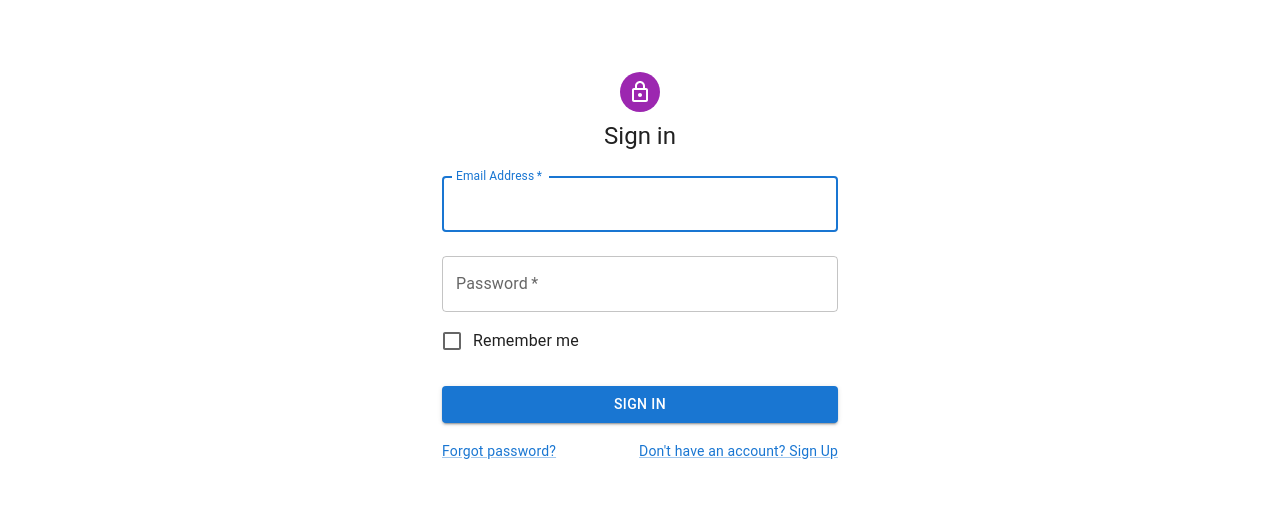
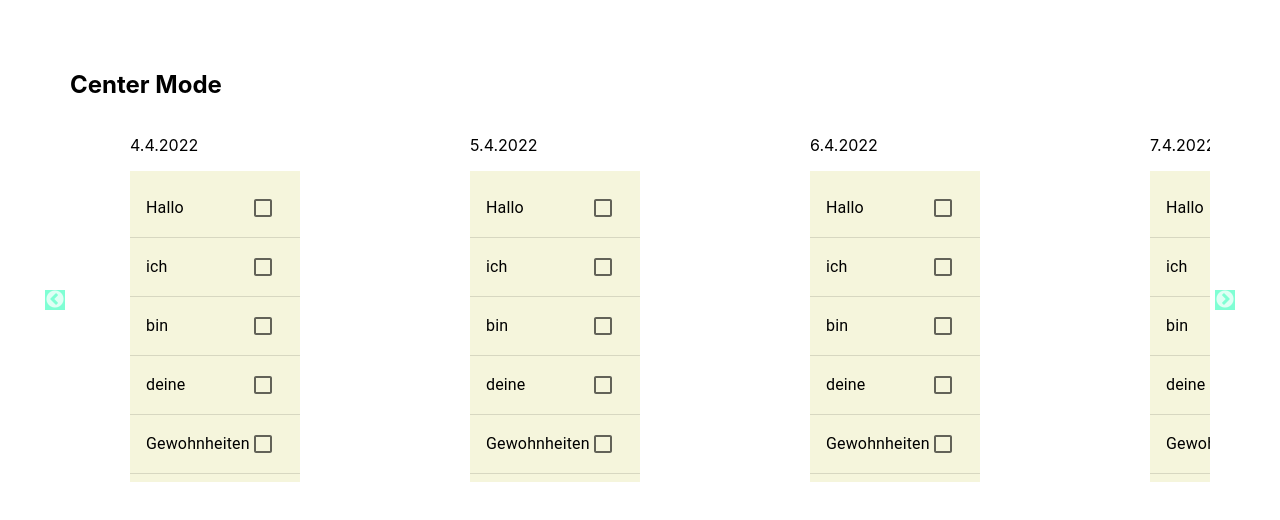
Before and after one commit to vajos/habit_track, a React (Create React App) app: page / in a window 1280 px wide. Shown: the top 520 px of the page. Built offline with nearby package versions, Linux system fonts and the light colour scheme.

Commit message:
zweite Version

```diff
--- a/src/Carousel.css
+++ b/src/Components/Carousel.css
@@ -1,6 +1,6 @@
 .slick-arrow.slick-prev, .slick-arrow.slick-next{
-    background-color: green;
-    color: black;
+    background-color: aquamarine;
+    color: rgb(230, 0, 0);
 
 }
 .custom-indicator li{
--- a/src/Carousel.js
+++ b/src/Components/Carousel.js
@@ -4,45 +4,47 @@ import "slick-carousel/slick/slick.css";
 import "slick-carousel/slick/slick-theme.css";
 import HabitsDaily from "./HabitsDaily";
 import "./Carousel.css";
+import { Button } from "@mui/material";
+import HabitBox from "./HabitBox";
 
-export default class SimpleSlider extends Component {
+const PrevButton = () => {
+  return <Button />;
+};
+const NextButton = () => {
+  return <Button />;
+};
+
+export default class Carousel extends Component {
   render() {
     const settings = {
       focusOnSelect: true,
-      dots: true,
-      initialSlide: 0,
+      dots: false,
+      initialSlide: 1,
       className: "center",
-      centerMode: false,
+      centerMode: true,
       infinite: false,
       centerPadding: "60px",
       slidesToShow: 3,
       speed: 500,
-      customPaging: (i) => {
-        console.log(i);
-        return (
-          <div style={{ width: "50px" }}>
-            {date + 1}.{month}
-          </div>
-        );
-      },
-      dotsClass: "slick-dots custom-indicator",
+      // prevArrow: PrevButton(),
+      // nextArrow: NextButton(),
     };
 
     let newDate = new Date();
     let date = newDate.getDate();
     let month = newDate.getMonth() + 1;
     let year = newDate.getFullYear();
-    const data = [0, 1, 2, 3];
+    const data = [0, 1, 2, 3, 4, 5, 6, 7];
 
     return (
-      <div style={{ margin: "50px" }}>
+      <div style={{ margin: "70px" }}>
         <h2>Center Mode</h2>
         <Slider {...settings}>
           {data.map((key, x) => {
             // console.log(key);
             return (
               <div
-                // key={key}
+                key={key}
                 style={{
                   width: "50%",
                   height: "50vh",
@@ -52,7 +54,8 @@ export default class SimpleSlider extends Component {
                 <p>
                   {date - 1 + x}.{month}.{year}
                 </p>
-                <HabitsDaily />
+                {/* <HabitsDaily /> */}
+                <HabitBox />
               </div>
             );
           })}
--- /dev/null
+++ b/src/Components/HabitBox.js
@@ -0,0 +1,34 @@
+import * as React from "react";
+import { pink } from "@mui/material/colors";
+import Checkbox from "@mui/material/Checkbox";
+import List from "@mui/material/List";
+import ListItem from "@mui/material/ListItem";
+import ListItemText from "@mui/material/ListItemText";
+import Divider from "@mui/material/Divider";
+
+const label = { inputProps: { "aria-label": "Checkbox demo" } };
+const style = {
+  width: "50%",
+  maxWidth: 360,
+  bgcolor: "beige",
+};
+export default function HabitBox() {
+  const data = ["Hallo", "ich", "bin", "deine", "Gewohnheiten"];
+  return (
+    <div>
+      <List sx={style} component="nav" aria-label="mailbox folders">
+        {data.map((x) => {
+          return (
+            <div>
+              <ListItem button>
+                <ListItemText primary={x} />
+                <Checkbox {...label} color="success" />
+              </ListItem>
+              <Divider />
+            </div>
+          );
+        })}
+      </List>
+    </div>
+  );
+}
--- a/src/index.js
+++ b/src/index.js
@@ -1,14 +1,18 @@
-import React from 'react';
-import ReactDOM from 'react-dom';
-import './index.css';
-import App from './App';
-import reportWebVitals from './reportWebVitals';
+import React from "react";
+import ReactDOM from "react-dom";
+import "./index.css";
+import App from "./App";
+import reportWebVitals from "./reportWebVitals";
+import Carousel from "./Components/Carousel";
+import HabitBox from "./Components/HabitBox";
 
 ReactDOM.render(
   <React.StrictMode>
-    <App />
+    {/* <App /> */}
+    <Carousel />
+    {/* <HabitBox /> */}
   </React.StrictMode>,
-  document.getElementById('root')
+  document.getElementById("root")
 );
 
 // If you want to start measuring performance in your app, pass a function
```
Also changed, not shown: src/Components/HabitsDaily.js (renamed from src/HabitsDaily.js), 1 other file (tests, documents, lock files or other folders).
